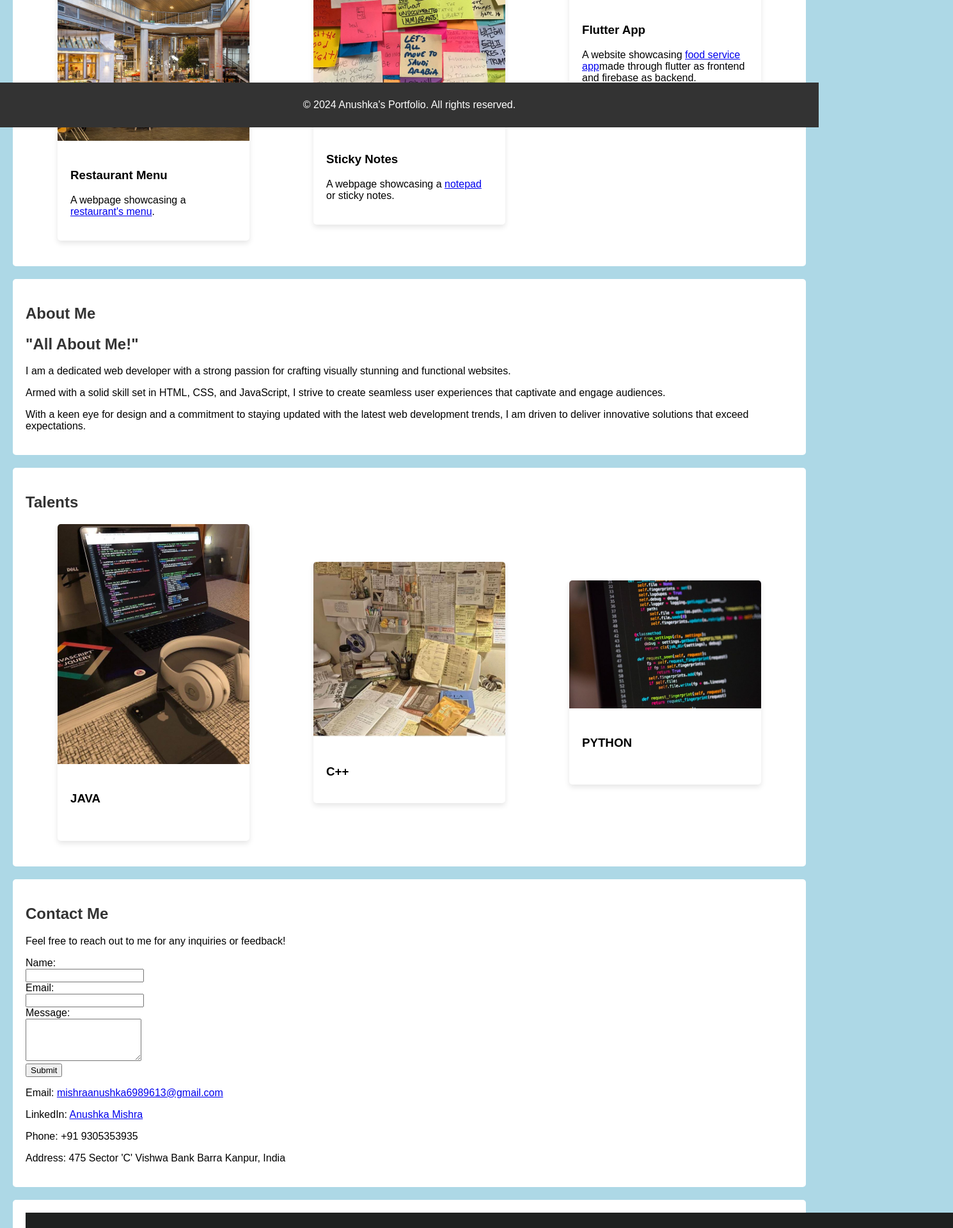
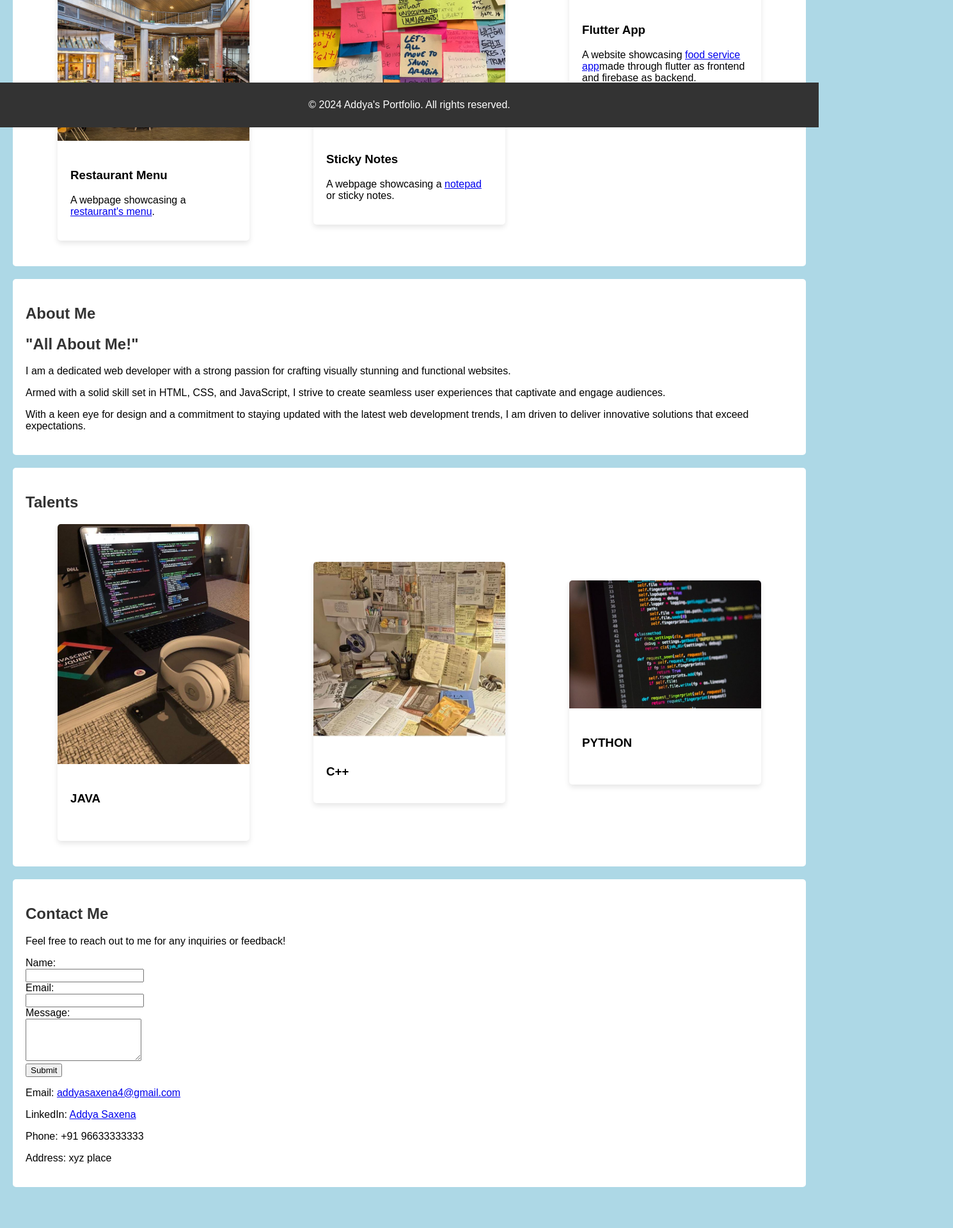
Before and after one commit to AddyaSaxena/IWT-Assign2, a plain HTML site: page index.html in a window 1280 px wide. Shown: the part 601-2520 px from the top of the page at 64% size, 1490 px wide, since content can reach past the window. After the commit the page ends 2476 px from the top, so only its background shows below. Drawn offline with Linux system fonts and the light colour scheme; files whose address does not match are found by name.

Commit message:
Update index.html

```diff
--- a/index.html
+++ b/index.html
@@ -3,7 +3,7 @@
 <head>
     <meta charset="UTF-8">
     <meta name="viewport" content="width=device-width, initial-scale=1.0">
-    <title>Anushka's Portfolio</title>
+    <title>Addya's Portfolio</title>
     <style>
         body {
             font-family: Arial, sans-serif;
@@ -12,7 +12,7 @@
             background-color: #add8e6;
         }
         header {
-            background-image: url('Black Minimalist Creative Portfolio - Presentation (1).jpg');
+            background-image: url('');
             background-size: cover;
             color: #fff;
             padding: 20px 0;
@@ -85,7 +85,7 @@
 </head>
 <body>
     <header>
-        <h1>ANUSHKA MISHRA</h1>
+        <h1>ADDYA SAXENA</h1>
         <p>An online portal to showcase all my projects and talents!</p>
     </header>
     <nav>
@@ -196,18 +196,16 @@
             <textarea id="message" name="message" rows="4" required></textarea><br>
             <input type="submit" value="Submit">
         </form>
-        <p>Email: <a href="mishraanushka6989613@gmail.com">mishraanushka6989613@gmail.com</a></p>
-<p>LinkedIn: <a href="siosjfoasjofjaposjfpsjef">Anushka Mishra</a></p>
-        <p>Phone: +91 9305353935</p>
-        <p>Address: 475 Sector 'C' Vishwa Bank Barra Kanpur, India</p>
-    </section>
- <section id="end">
-        <img src="C:\Users\mishr\Downloads\Black White Grayscale Portfolio Presentation.jpg" width ="1450">
+        <p>Email: <a href="addyasaxena4@gmail.com">addyasaxena4@gmail.com</a></p>
+<p>LinkedIn: <a href="siosjfoasjofjaposjfpsjef">Addya Saxena</a></p>
+        <p>Phone: +91 96633333333</p>
+        <p>Address: xyz place</p>
     </section>
 
 
+
     <footer>
-        <p>&copy; 2024 Anushka's Portfolio. All rights reserved.</p>
+        <p>&copy; 2024 Addya's Portfolio. All rights reserved.</p>
     </footer>
 </body>
 </html>
```
